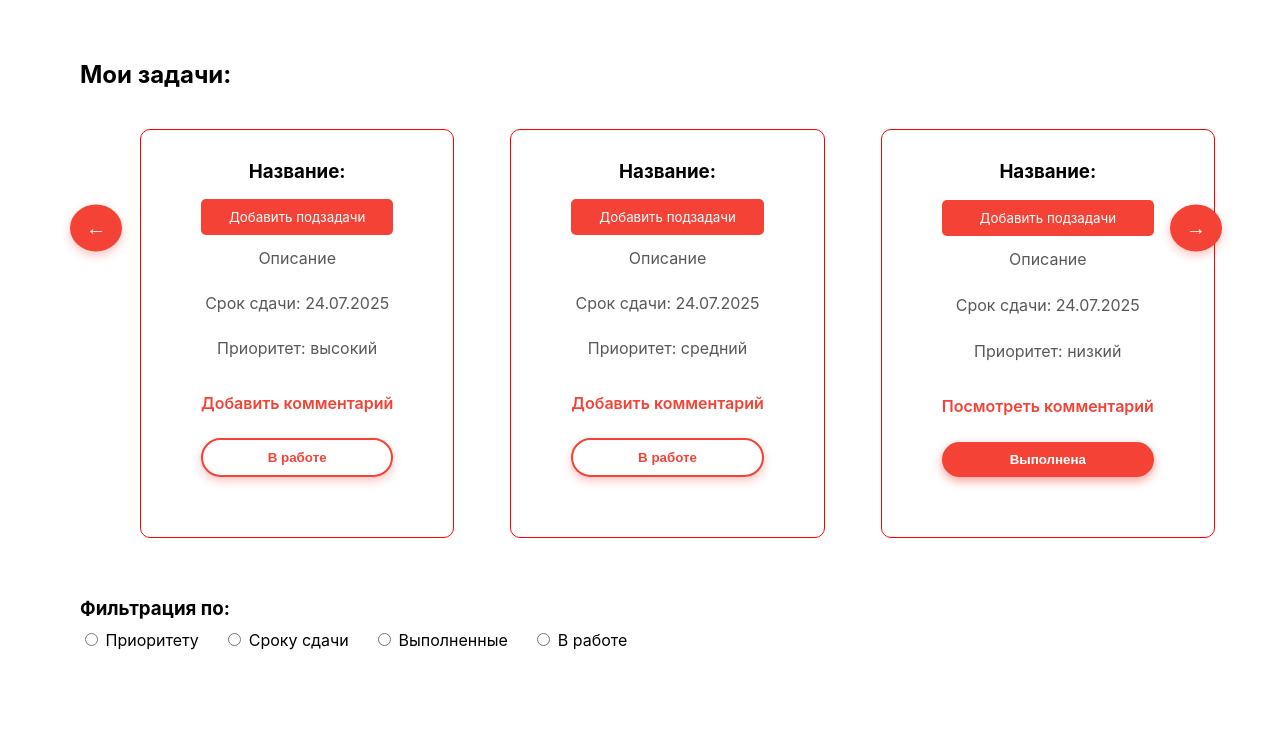
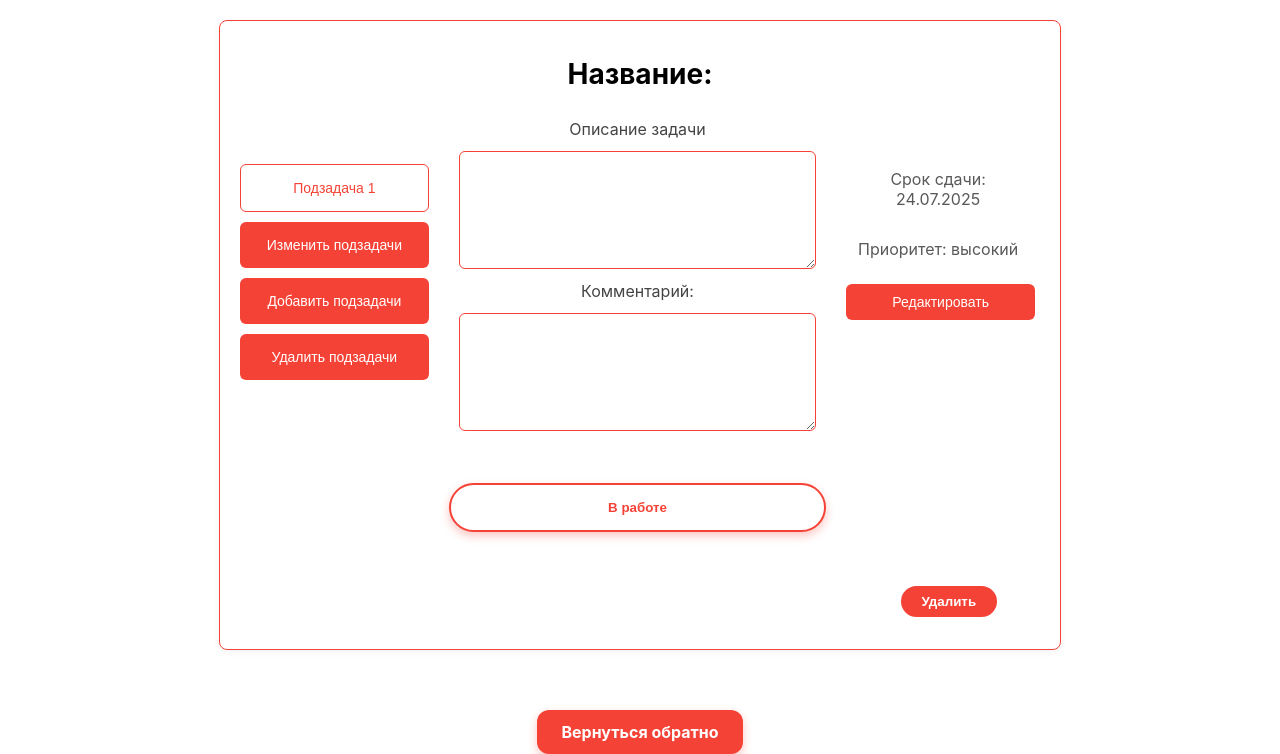
Before and after one commit to zxcl0wn/Task-Manager, a Django app: template TaskManager/tasks/templates/tasks/task.html in a window 1280 px wide. Shown: the part 132-886 px from the top of the page. Before the commit the page ends 782 px from the top, so only its background shows below. Run offline with Django 3.2, Linux system fonts and the light colour scheme; the template is opened without the code that fills it, so the values that code supplies are empty.

Commit message:
fix todo, js, navbar, task_list and add task pages, css

```diff
--- a/TaskManager/projects/static/projects/css/styles.css
+++ b/TaskManager/projects/static/projects/css/styles.css
@@ -251,20 +251,22 @@ h2 {
 }
 
 .task-card {
-    border: 1px solid #f00;
-    border-radius: 10px;
-    padding: 60px;
-    min-width: 180px;
-    flex: 0 0 auto;
-    display: flex;
-    flex-direction: column;
-    justify-content: space-between;
+    width: 90%;
+    max-width: 800px;
+    margin: 20px auto;
+    padding: 30px 20px;
+    min-height: 500px;
+    border: 1px solid #f44336;
+    border-radius: 8px;
+    box-shadow: 0 2px 8px rgba(0, 0, 0, 0.05);
+    background-color: #fff;
 }
 
+
 .task-card h3 {
-    margin-top: -30px;
-    margin-bottom: 8px;
+    margin-top: 6px;
     text-align: center;
+    font-size: 28px;
 }
 
 .add-subtask-btn {
@@ -273,7 +275,7 @@ h2 {
     border: none;
     font-family: Inter;
     padding: 10px 4px;
-    margin: 8px 0;
+    margin: 20px 0;
     cursor: pointer;
     border-radius: 5px;
 }
@@ -281,6 +283,7 @@ h2 {
 .task-card p {
     margin-top: 5px;
     margin-bottom: 20px;
+    margin-right: 5px;
     font-family: Inter;
     text-align: center;
     color: #595959;
@@ -303,13 +306,13 @@ h2 {
     background-color: white;
     color: #f44336;
     border: 2px solid #f44336;
-    padding: 10px 20px;
+    padding: 15px 30px;
     cursor: pointer;
     border-radius: 50px;
     box-shadow: 0 4px 10px rgba(244, 67, 54, 0.3);
     font-weight: 600;
     transition: background-color 0.3s, color 0.3s;
-    margin-top: 15px;
+    margin-top: 40px;
 }
 
 .status-btn:hover {
@@ -328,6 +331,130 @@ h2 {
     background-color: #fff;
     color: #f44336;
 }
+.task-layout {
+    display: flex;
+    gap: 20px;
+    justify-content: space-between;
+    flex-wrap: wrap;
+}
+
+.subtasks {
+    display: flex;
+    flex-direction: column;
+    gap: 10px;
+    flex: 1;
+    min-width: 120px;
+    margin-top: 45px;
+}
+
+.subtask-btn {
+    padding: 15px;
+    border: 1px solid #f44336;
+    background: white;
+    border-radius: 6px;
+    color: #f44336;
+    cursor: pointer;
+    font-weight: 500;
+    font-size: 14px;
+}
+
+.subtask-control-btn {
+    background-color: #f44336;
+    color: white;
+    border: none;
+    padding: 15px;
+    border-radius: 6px;
+    font-size: 14px;
+    cursor: pointer;
+}
+
+.task-info {
+    display: flex;
+    flex-direction: column;
+    gap: 12px;
+    flex: 2;
+    min-width: 280px;
+}
+
+.task-info label {
+    font-family: Inter;
+    text-align: center;
+    color: #444;
+}
+
+.task-textarea {
+    width: 90%;
+    height: 100px;
+    border: 1px solid #f44336;
+    border-radius: 6px;
+    padding: 8px;
+    font-family: Inter;
+    display: block;
+    margin: 0 auto;
+}
+
+
+.task-buttons {
+    display: flex;
+    justify-content: space-between;
+    gap: 10px;
+}
+
+.delete-btn {
+    background-color: #f44336;
+    color: #ffffff;
+    border: 2px solid;
+    width: 100px;
+    text-align: center;
+    padding: 8px 0;
+    border-radius: 50px;
+    margin-top: 40px;
+    font-weight: 600;
+    margin-left: 450px;
+}
+
+.task-meta {
+    flex: 1;
+    min-width: 150px;
+    display: flex;
+    flex-direction: column;
+    gap: 5px;
+    margin-right: 5px;
+    margin-top: 45px;
+    font-family: Inter;
+    color: #333;
+}
+
+.edit-btn {
+    background-color: #f44336;
+    color: white;
+    border: none;
+    padding: 10px 16px;
+    border-radius: 6px;
+    cursor: pointer;
+    font-weight: 500;
+    font-size: 14px;
+}
+
+.back-btn-container {
+    display: flex;
+    justify-content: center;
+    margin-top: 20px;
+}
+
+.back-btn {
+    background-color: #f44336;
+    color: white;
+    border: none;
+    padding: 12px 24px;
+    border-radius: 12px;
+    font-weight: bold;
+    font-size: 16px;
+    box-shadow: 0 4px 10px rgba(244, 67, 54, 0.3);
+    cursor: pointer;
+    margin-top: 40px;
+}
+
 
 .add-task {
     display: flex;
@@ -363,9 +490,9 @@ h2 {
     justify-content: space-between;
     align-items: center;
     width: 90%;
-    padding: 0 30px;
+    padding: 0 10px;
     position: absolute;
-    top: 45%;
+    top: 25%;
     transform: translateY(-50%);
 }
 
--- a/TaskManager/projects/static/projects/js/index.js
+++ /dev/null
@@ -1 +0,0 @@
-// alert("Привет")
--- a/TaskManager/projects/templates/projects/main.html
+++ b/TaskManager/projects/templates/projects/main.html
@@ -19,7 +19,7 @@
 
             <div class="features-buttons">
                 {# TODO: Исправить переход на страницу task_form #}
-                <button class="btn-primary" onclick="location.href='task.html'">Создать задачу</button>
+                <a href="{% url 'app_tasks:task_form' %}" class="btn-primary">Создать задачу</a>
                 <button class="btn-primary">Создать проект</button>
             </div>
         </div>
--- a/TaskManager/tasks/templates/tasks/task.html
+++ b/TaskManager/tasks/templates/tasks/task.html
@@ -2,74 +2,42 @@
 {% load static %}
 
 {% block content %}
-{# TODO:Перенести список задач в шаблон 'tasks_list.html'. Тут должно быть описание одной задачи #}
-<section class="tasks-section">
-    <h2>Мои задачи:</h2>
-    <div class="tasks-container" id="tasksContainer">
-        <!-- Твои карточки -->
-        <div class="task-card">
-            <h3>Название:</h3>
-            <button class="add-subtask-btn">Добавить подзадачи</button>
-            <p>Описание</p>
+<div class="task-card">
+    <h3>Название:</h3>
+
+    <div class="task-layout">
+        <!-- Подзадачи -->
+        <div class="subtasks">
+            <button class="subtask-btn">Подзадача 1</button>
+
+            <button class="subtask-control-btn">Изменить подзадачи</button>
+            <button class="subtask-control-btn">Добавить подзадачи</button>
+            <button class="subtask-control-btn">Удалить подзадачи</button>
+        </div>
+
+        <!-- Описание и комментарий -->
+        <div class="task-info">
+            <label>Описание задачи</label>
+            <textarea class="task-textarea"></textarea>
+
+            <label>Комментарий:</label>
+            <textarea class="task-textarea"></textarea>
+
+            <button class="status-btn">В работе</button>
+            <button class="delete-btn">Удалить</button>
+        </div>
+
+        <!-- Срок и приоритет -->
+        <div class="task-meta">
             <p>Срок сдачи: 24.07.2025</p>
             <p>Приоритет: высокий</p>
-            <a href="#" class="comment-link">Добавить комментарий</a>
-            <button class="status-btn">В работе</button>
-        </div>
-        <div class="task-card">
-            <h3>Название:</h3>
-            <button class="add-subtask-btn">Добавить подзадачи</button>
-            <p>Описание</p>
-            <p>Срок сдачи: 24.07.2025</p>
-            <p>Приоритет: средний</p>
-            <a href="#" class="comment-link">Добавить комментарий</a>
-            <button class="status-btn">В работе</button>
-        </div>
-        <div class="task-card">
-            <h3>Название:</h3>
-            <button class="add-subtask-btn">Добавить подзадачи</button>
-            <p>Описание</p>
-            <p>Срок сдачи: 24.07.2025</p>
-            <p>Приоритет: низкий</p>
-            <a href="#" class="comment-link">Посмотреть комментарий</a>
-            <button class="status-btn done">Выполнена</button>
-        </div>
-        <div class="task-card add-task">
-            <button class="add-btn" onclick="location.href='create_task.html'">
-                +
-            </button>
-            <p>Добавить задачу</p>
+            <button class="edit-btn">Редактировать</button>
         </div>
     </div>
+</div>
 
-    <!-- Кнопки навигации -->
-    <div class="pagination">
-        <button class="page-btn" onclick="scrollTasks(-1)">&larr;</button>
-        <button class="page-btn" onclick="scrollTasks(1)">&rarr;</button>
-    </div>
-
-    <div class="filters">
-        <h3>Фильтрация по:</h3>
-        <label><input type="radio" name="filter" /> Приоритету</label>
-        <label><input type="radio" name="filter" /> Сроку сдачи</label>
-        <label><input type="radio" name="filter" /> Выполненные</label>
-        <label><input type="radio" name="filter" /> В работе</label>
-    </div>
-</section>
-
-{# TODO: Перенести скрипт в index.js #}
-<script>
-    function scrollTasks(direction) {
-        const container = document.getElementById("tasksContainer");
-        const card = container.querySelector(".task-card");
-        if (!card) return;
-
-        const scrollAmount =
-            card.offsetWidth + parseInt(getComputedStyle(container).gap || 56);
-        container.scrollBy({
-            left: direction * scrollAmount,
-            behavior: "smooth",
-        });
-    }
-</script>
+<!-- Кнопка назад -->
+<div class="back-btn-container">
+    <a href="{% url 'app_tasks:tasks_list' %}" class="back-btn">Вернуться обратно</a>
+</div>
 {% endblock %}
--- a/TaskManager/tasks/urls.py
+++ b/TaskManager/tasks/urls.py
@@ -8,5 +8,5 @@ app_name = 'app_tasks'
 urlpatterns = [
     path('tasks-list/', views.tasks_list, name='tasks_list'),
     path('task/<slug:task_slug>', views.task_view, name='task_view'),
-    path('task-create/', views.task_create, name='task_create'),
+    path('task-form/', views.task_form, name='task_form'),
 ]
--- a/TaskManager/tasks/views.py
+++ b/TaskManager/tasks/views.py
@@ -20,7 +20,7 @@ def task_view(request, task_slug):
     return render(request, 'tasks/task.html', context=context)
 
 
-def task_create(reqeust):
+def task_form(reqeust):
     context = {
 
     }
--- a/TaskManager/templates/navbar.html
+++ b/TaskManager/templates/navbar.html
@@ -3,11 +3,14 @@
 <header class="navbar">
     <div class="navbar-logo">
         <a href="{% url 'app_notification:notifications' %}">
-            <img class="navbar-logo-img" src="{% static 'projects/images/notif.jpg' %}" alt="Logo" />
+            <img
+                class="navbar-logo-img"
+                src="{% static 'projects/images/notif.jpg' %}"
+                alt="Logo"
+            />
         </a>
         <a href="{% url 'app_user:register' %}">
             <span>Task Manager</span>
-            {# TODO: Редирект на страницу "главная" #}
         </a>
     </div>
     <nav class="navbar-menu">
```
Also changed, not shown: TaskManager/tasks/static/tasks/js/index.js (+14 -0 lines), TaskManager/tasks/templates/tasks/tasks_list.html (+24 -4 lines).
